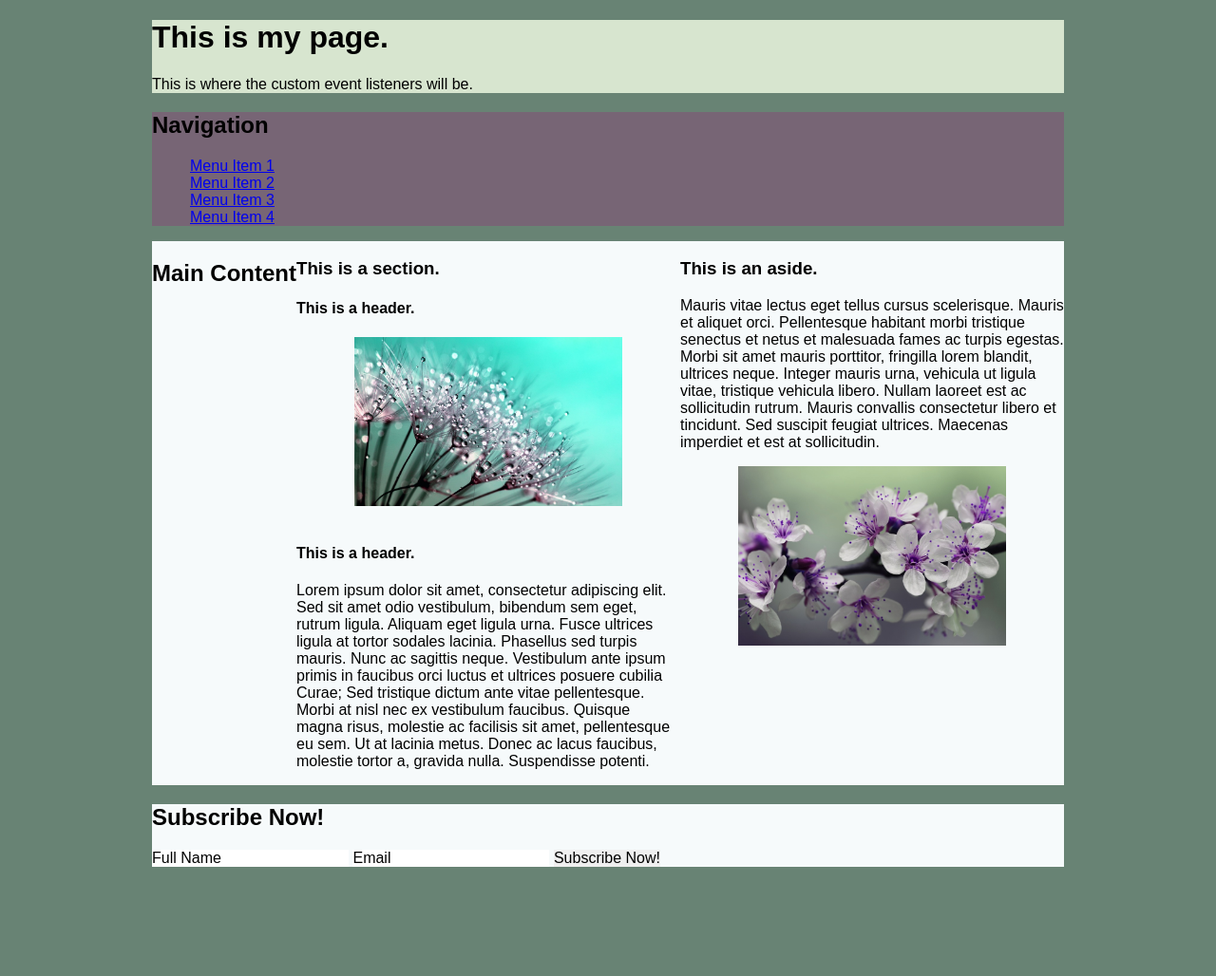
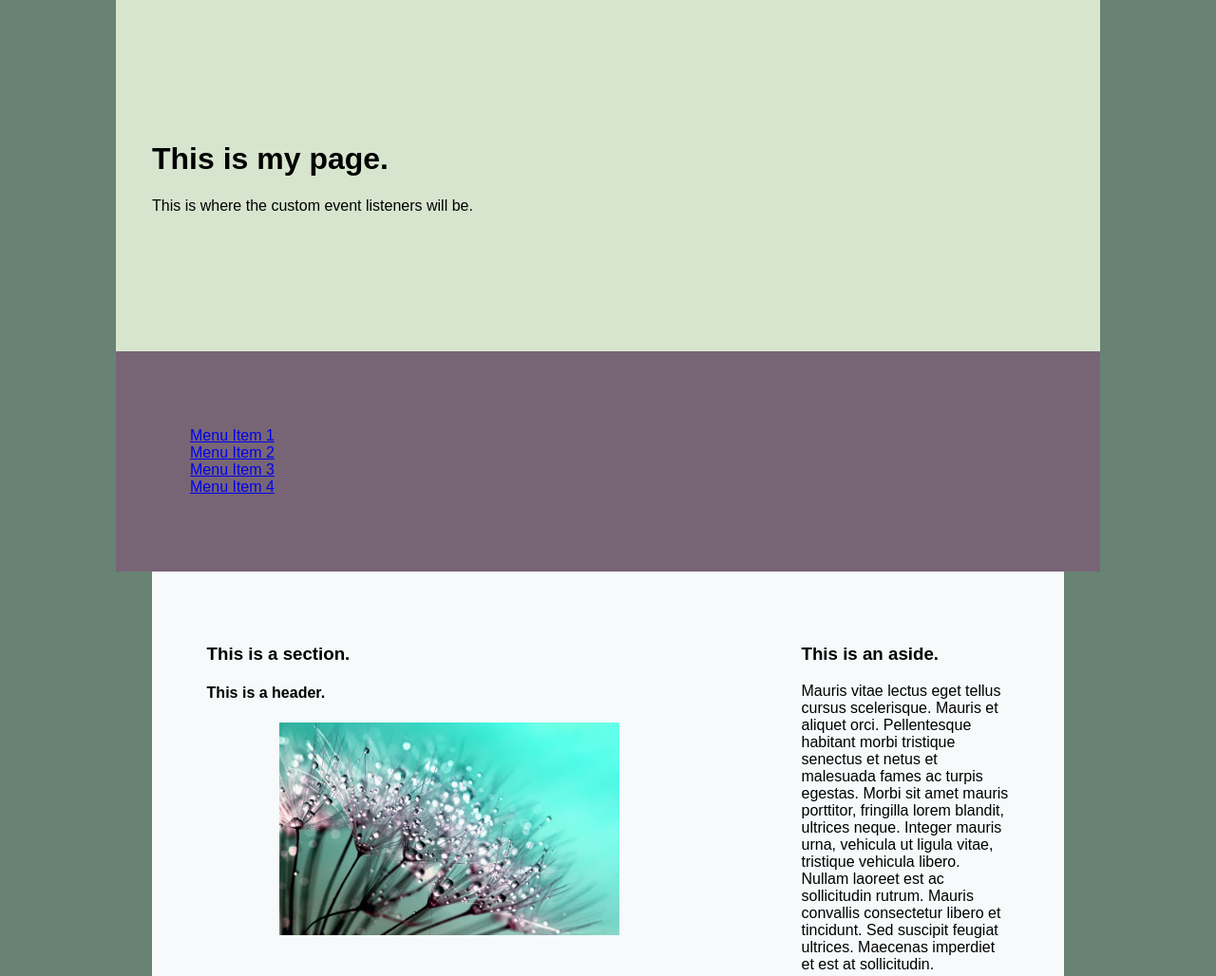
Before and after one commit to blakeleykilgore/hw_listeners_kilgore_blakeley, a plain HTML site: page index.html in a window 1280 px wide. Shown: the top 1028 px of the page at 95% size. Before the commit the page ends 913 px from the top, so only its background shows below. Drawn offline with Linux system fonts and the light colour scheme.

Commit message:
Adjust section sizes and hide headers

```diff
--- a/css/main.css
+++ b/css/main.css
@@ -22,10 +22,12 @@ main {
 
 header {
     background-color: #d7e5cf;
+    padding: 10% 3%;
 }
 
 nav {
     background-color: #776575;
+    padding: 5% 3%;
 }
 
 main,
@@ -35,16 +37,19 @@ aside {
     background-color: #f6fafb;
 }
 
+section,
+aside {
+    padding: 6%;
+}
+
 section {
-    width: 75%;
-    float: right;
-    flex: 1;
+    width: 70%;
+    float: left;
 }
 
 aside {
-    width: 25%;
-    float: left;
-    flex: 1;
+    width: 30%;
+    float: right;
 }
 
 img {
@@ -56,4 +61,11 @@ img {
 
 footer {
     clear: both;
+    background-color: #d7e5cf;
+    padding: 5% 3%;
+    text-align: center;
 }
+
+.hide {
+    display: none;
+}
--- a/index.html
+++ b/index.html
@@ -14,7 +14,7 @@
         <p>This is where the custom event listeners will be.</p>
     </header>
     <nav>
-        <h2>Navigation</h2>
+        <h2 class="hide">Navigation</h2>
         <ul>
             <li><a href="#">Menu Item 1</a></li>
             <li><a href="#">Menu Item 2</a></li>
@@ -23,7 +23,7 @@
         </ul>
     </nav>
     <main>
-        <h2>Main Content</h2>
+        <h2 class="hide">Main Content</h2>
         <section>
             <h3>This is a section.</h3>
             <article>
```
